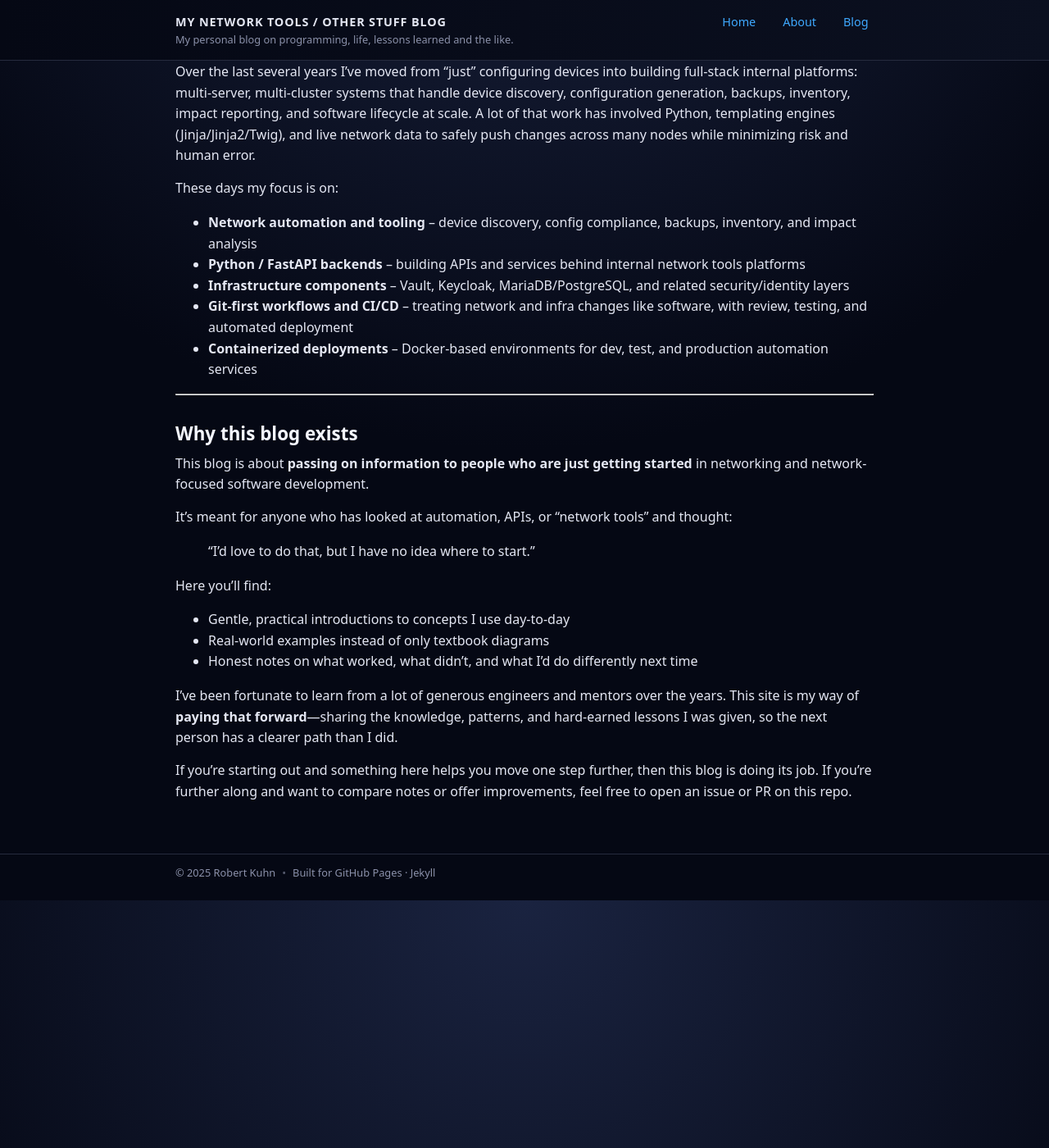
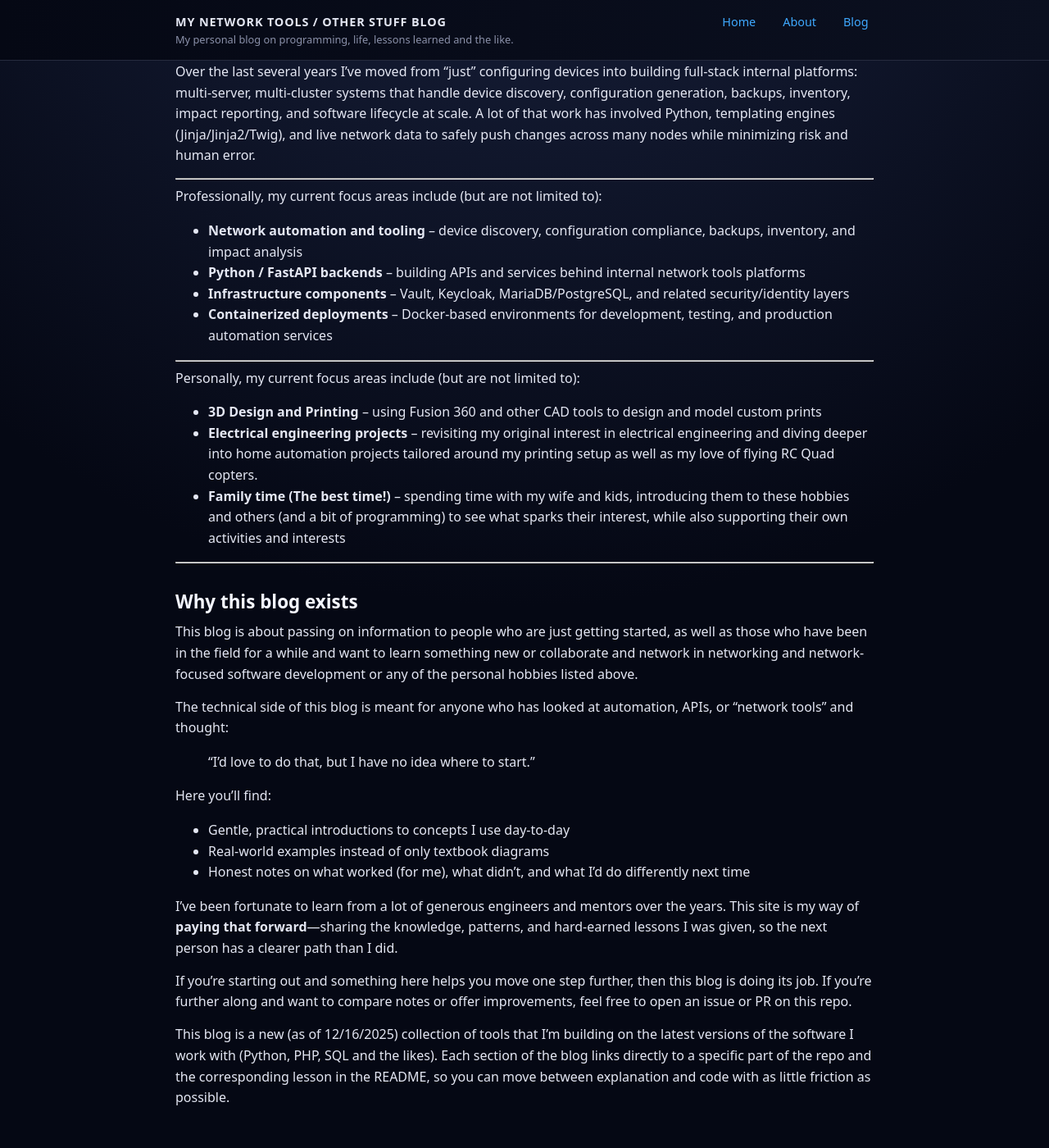
Before and after one commit to robertkuhn4512/robertkuhn4512.github.io, a Jekyll site: the page built from about.md, in a window 1280 px wide and 1400 px high, scrolled down 294 px. Shown: the whole window at 82% size. Built offline with Jekyll 4.4.1, drawn with Linux system fonts in a browser that asks for light colours.

```diff
--- a/about.md
+++ b/about.md
@@ -8,25 +8,38 @@ permalink: /about/
 
 # About
 
-I’m a senior network and automation engineer turned network-focused software developer, with 10+ years of experience designing, operating, and automating large-scale IP networks. My background is equal parts routing/switching and building the tooling that keeps those environments observable, compliant, and maintainable.
+I’m a senior network and automation engineer turned network-focused software developer,
+with 10+ years of experience designing, operating, and automating large-scale IP networks.
+My background is equal parts routing/switching and building the tooling that keeps those environments observable, compliant, and maintainable.
 
-Over the last several years I’ve moved from “just” configuring devices into building full-stack internal platforms: multi-server, multi-cluster systems that handle device discovery, configuration generation, backups, inventory, impact reporting, and software lifecycle at scale. A lot of that work has involved Python, templating engines (Jinja/Jinja2/Twig), and live network data to safely push changes across many nodes while minimizing risk and human error.
-
-These days my focus is on:
-
-- **Network automation and tooling** – device discovery, config compliance, backups, inventory, and impact analysis
-- **Python / FastAPI backends** – building APIs and services behind internal network tools platforms
-- **Infrastructure components** – Vault, Keycloak, MariaDB/PostgreSQL, and related security/identity layers
-- **Git-first workflows and CI/CD** – treating network and infra changes like software, with review, testing, and automated deployment
-- **Containerized deployments** – Docker-based environments for dev, test, and production automation services
+Over the last several years I’ve moved from “just” configuring devices into building full-stack internal platforms: multi-server, multi-cluster systems that handle device discovery, configuration generation, backups, inventory, impact reporting, and software lifecycle at scale.
+A lot of that work has involved Python, templating engines (Jinja/Jinja2/Twig), and live network data to safely push changes across many nodes while minimizing risk and human error.
 
 ---
 
+Professionally, my current focus areas include (but are not limited to):
+
+- **Network automation and tooling** – device discovery, configuration compliance, backups, inventory, and impact analysis
+- **Python / FastAPI backends** – building APIs and services behind internal network tools platforms
+- **Infrastructure components** – Vault, Keycloak, MariaDB/PostgreSQL, and related security/identity layers
+- **Containerized deployments** – Docker-based environments for development, testing, and production automation services
+
+---
+
+Personally, my current focus areas include (but are not limited to):
+
+- **3D Design and Printing** – using Fusion 360 and other CAD tools to design and model custom prints
+- **Electrical engineering projects** – revisiting my original interest in electrical engineering and diving deeper into home automation projects tailored around my printing setup as well as my love of flying RC Quad copters.
+- **Family time (The best time!)** – spending time with my wife and kids, introducing them to these hobbies and others (and a bit of programming) to see what sparks their interest, while also supporting their own activities and interests
+
+---
+
+
 ## Why this blog exists
 
-This blog is about **passing on information to people who are just getting started** in networking and network-focused software development.
+This blog is about passing on information to people who are just getting started, as well as those who have been in the field for a while and want to learn something new or collaborate and network in networking and network-focused software development or any of the personal hobbies listed above.
 
-It’s meant for anyone who has looked at automation, APIs, or “network tools” and thought:
+The technical side of this blog is meant for anyone who has looked at automation, APIs, or “network tools” and thought:
 
 > “I’d love to do that, but I have no idea where to start.”
 
@@ -34,8 +47,11 @@ Here you’ll find:
 
 - Gentle, practical introductions to concepts I use day-to-day
 - Real-world examples instead of only textbook diagrams
-- Honest notes on what worked, what didn’t, and what I’d do differently next time
+- Honest notes on what worked (for me), what didn’t, and what I’d do differently next time
 
 I’ve been fortunate to learn from a lot of generous engineers and mentors over the years. This site is my way of **paying that forward**—sharing the knowledge, patterns, and hard-earned lessons I was given, so the next person has a clearer path than I did.
 
 If you’re starting out and something here helps you move one step further, then this blog is doing its job. If you’re further along and want to compare notes or offer improvements, feel free to open an issue or PR on this repo.
+
+This blog is a new (as of 12/16/2025) collection of tools that I’m building on the latest versions of the software I work with (Python, PHP, SQL and the likes).
+Each section of the blog links directly to a specific part of the repo and the corresponding lesson in the README, so you can move between explanation and code with as little friction as possible.
```
Also changed, not shown: _posts/2025-12-15-welcome-to-the-lab.md (+7 -10 lines), index.md (+9 -5 lines).
